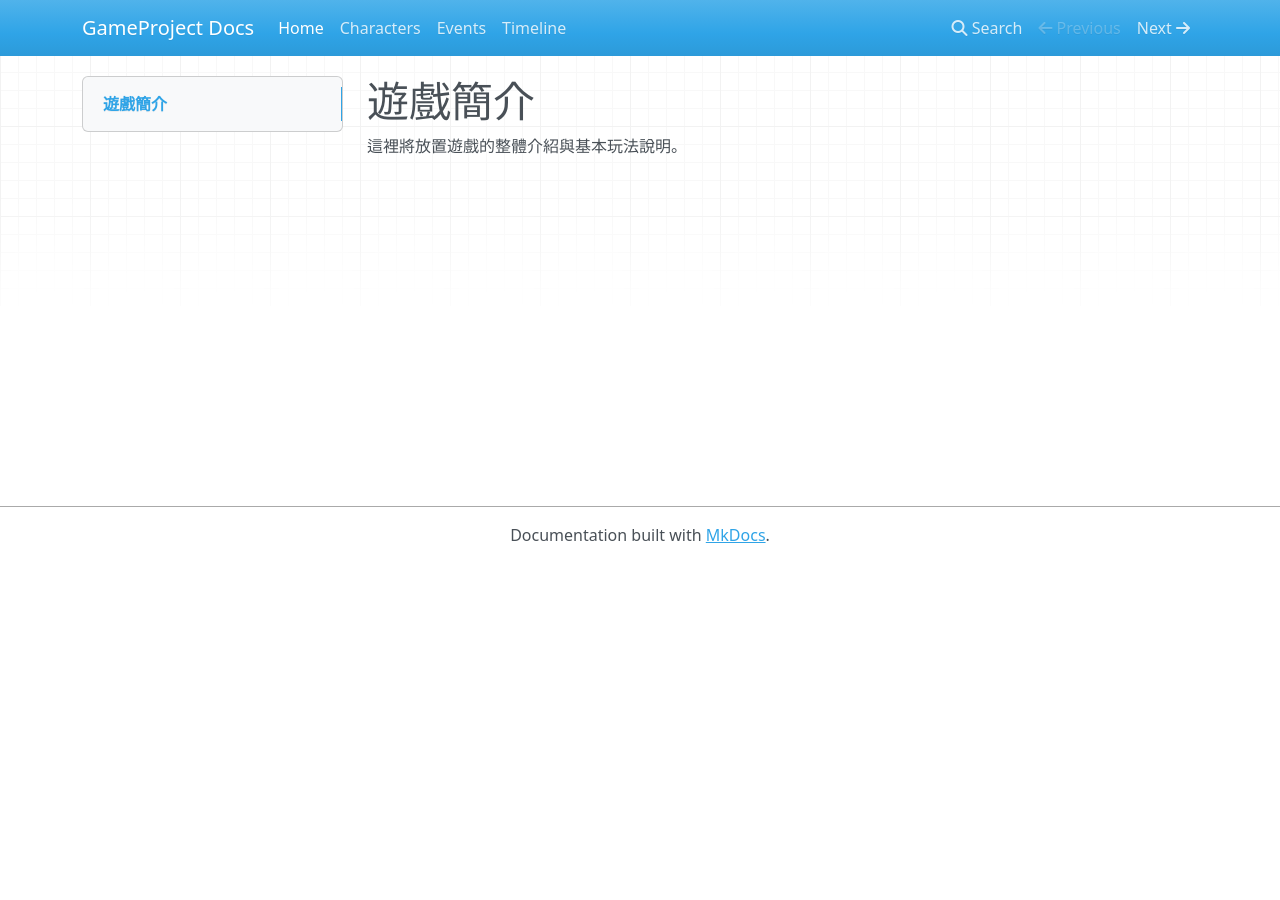
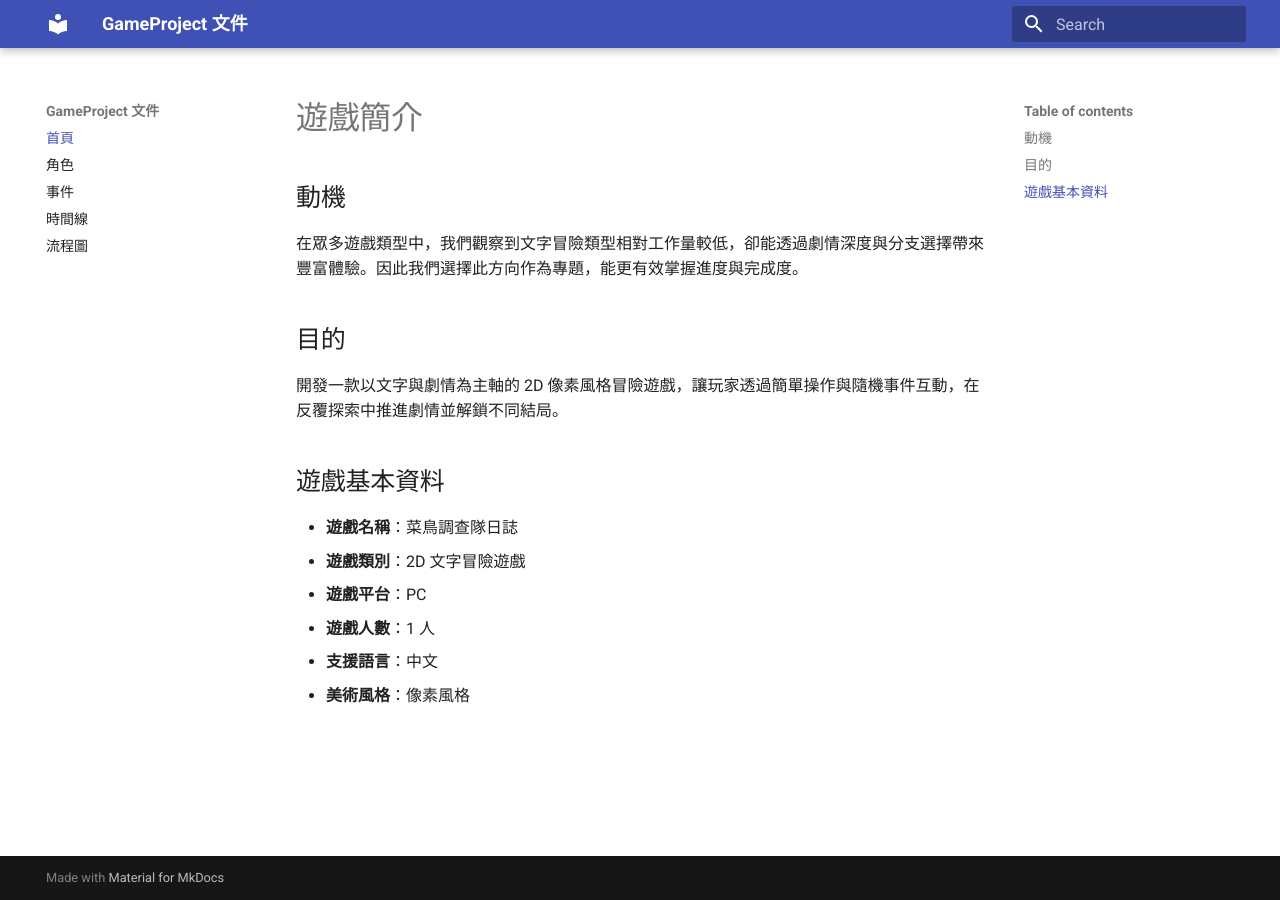
Before and after one commit to hPPPf7/GameProject, an MkDocs documentation site: the page built from docs/index.md, in a window 1280 px wide. Built offline with MkDocs 1.6.1 and Material for MkDocs 9.7.7, drawn with Linux system fonts in a browser that asks for light colours; nearby versions of some CDN libraries.

Commit message:
繪製mkdocs遊戲流程圖

```diff
--- a/docs/index.md
+++ b/docs/index.md
@@ -1,3 +1,18 @@
 # 遊戲簡介
 
-這裡將放置遊戲的整體介紹與基本玩法說明。
+## 動機
+
+在眾多遊戲類型中，我們觀察到文字冒險類型相對工作量較低，卻能透過劇情深度與分支選擇帶來豐富體驗。因此我們選擇此方向作為專題，能更有效掌握進度與完成度。
+
+## 目的
+
+開發一款以文字與劇情為主軸的 2D 像素風格冒險遊戲，讓玩家透過簡單操作與隨機事件互動，在反覆探索中推進劇情並解鎖不同結局。
+
+## 遊戲基本資料
+
+- **遊戲名稱**：菜鳥調查隊日誌
+- **遊戲類別**：2D 文字冒險遊戲
+- **遊戲平台**：PC
+- **遊戲人數**：1 人
+- **支援語言**：中文
+- **美術風格**：像素風格
--- a/mkdocs.yml
+++ b/mkdocs.yml
@@ -1,13 +1,19 @@
-site_name: GameProject Docs
+site_name: GameProject 文件
+theme:
+  name: material
 nav:
-  - Home: index.md
-  - Characters: characters.md
-  - Events: events.md
-  - Timeline: timeline.md
+  - 首頁: index.md
+  - 角色: characters.md
+  - 事件: events.md
+  - 時間線: timeline.md
+  - 流程圖: flowchart.md
+
 plugins:
   - search
+
 markdown_extensions:
+  - admonition
   - tables
-  - admonition
+  - pymdownx.superfences
   - toc:
       permalink: true
```
Also changed, not shown: docs/flowchart.md (added, +27 -0 lines).
